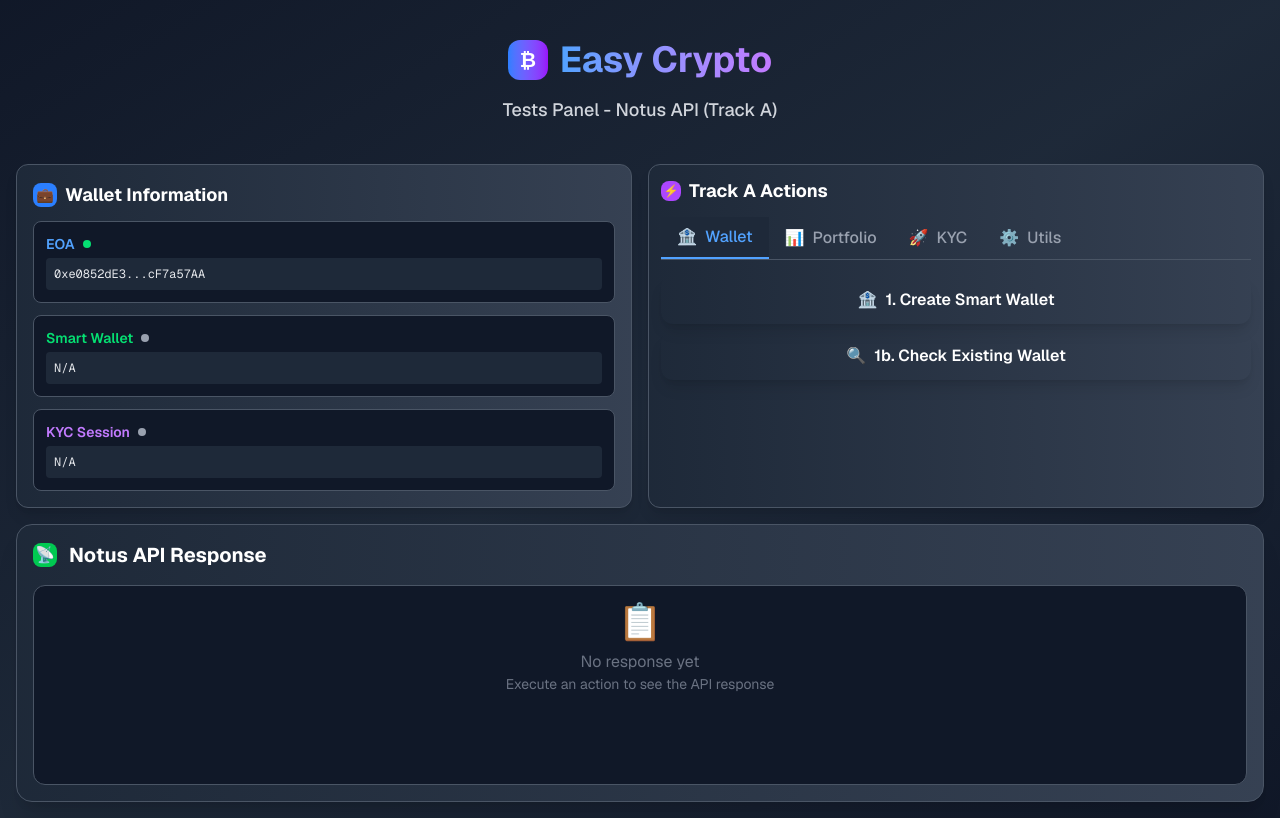
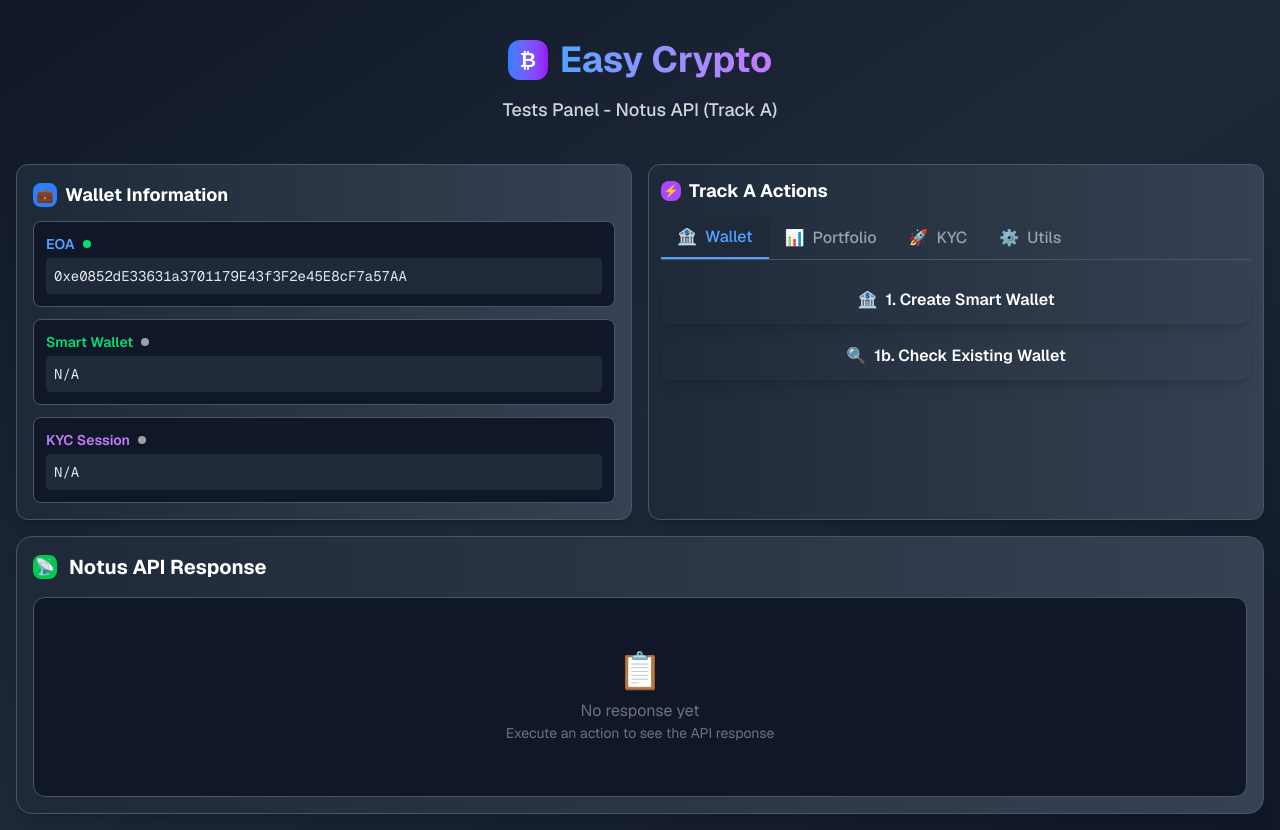
Before and after one commit to vinibarbieri/easy-crypto, a Next.js app: page / in a window 1280 px wide. Built offline with nearby package versions, Linux system fonts and the light colour scheme.

Commit message:
refact: update layout and text size

```diff
--- a/app/components/api-response/apiResponse.tsx
+++ b/app/components/api-response/apiResponse.tsx
@@ -28,9 +28,9 @@ export default function ApiResponse({ isLoading, error, responseJson, apiCalled
         </div>
       )}
 
-      <div className="min-h-[200px] bg-gray-900 rounded-xl border border-gray-600 p-4">
+      <div className="min-h-[200px] flex bg-gray-900 rounded-xl border border-gray-600 p-4">
         {error ? (
-          <div className="space-y-2">
+          <div className="space-y-2 w-full">
             <div className="flex items-center gap-2 mb-3">
               <span className="text-red-400">❌</span>
               <span className="text-red-400 font-semibold">Error</span>
@@ -40,7 +40,7 @@ export default function ApiResponse({ isLoading, error, responseJson, apiCalled
             </pre>
           </div>
         ) : responseJson ? (
-          <div className="space-y-2">
+          <div className="space-y-2 w-full">
             <div className="flex items-center gap-2 mb-3">
               <span className="text-green-400">✅</span>
               <span className="text-green-400 font-semibold">Success</span>
@@ -50,7 +50,7 @@ export default function ApiResponse({ isLoading, error, responseJson, apiCalled
             </pre>
           </div>
         ) : (
-          <div className="flex items-center justify-center h-full text-gray-500">
+          <div className="flex items-center justify-center w-full text-gray-500">
             <div className="text-center">
               <div className="text-4xl mb-2">📋</div>
               <p>No response yet</p>
--- a/app/components/wallet/WalletInfo.tsx
+++ b/app/components/wallet/WalletInfo.tsx
@@ -23,8 +23,8 @@ export default function WalletInfo({ eoa, smartWallet, kycSessionId }: WalletInf
               <span className="text-blue-400 font-semibold text-sm">EOA</span>
               <div className="w-2 h-2 bg-green-400 rounded-full"></div>
             </div>
-            <p className="font-mono text-xs break-all text-gray-200 bg-gray-800 p-2 rounded">
-              {eoa.address.slice(0, 10)}...{eoa.address.slice(-8)}
+            <p className="font-mono text-sm break-all text-gray-200 bg-gray-800 p-2 rounded">
+              {eoa.address}
             </p>
           </div>
 
@@ -37,9 +37,9 @@ export default function WalletInfo({ eoa, smartWallet, kycSessionId }: WalletInf
                 <div className="w-2 h-2 bg-gray-400 rounded-full"></div>
               )}
             </div>
-            <p className="font-mono text-xs break-all text-gray-200 bg-gray-800 p-2 rounded">
+            <p className="font-mono text-sm break-all text-gray-200 bg-gray-800 p-2 rounded">
               {smartWallet?.accountAbstraction ?
-                `${smartWallet.accountAbstraction.slice(0, 10)}...${smartWallet.accountAbstraction.slice(-8)}` :
+                `${smartWallet.accountAbstraction}` :
                 'N/A'
               }
             </p>
@@ -54,9 +54,9 @@ export default function WalletInfo({ eoa, smartWallet, kycSessionId }: WalletInf
                 <div className="w-2 h-2 bg-gray-400 rounded-full"></div>
               )}
             </div>
-            <p className="font-mono text-xs break-all text-gray-200 bg-gray-800 p-2 rounded">
+            <p className="font-mono text-sm break-all text-gray-200 bg-gray-800 p-2 rounded">
               {kycSessionId ?
-                `${kycSessionId.slice(0, 8)}...${kycSessionId.slice(-8)}` :
+                `${kycSessionId}` :
                 'N/A'
               }
             </p>
```
